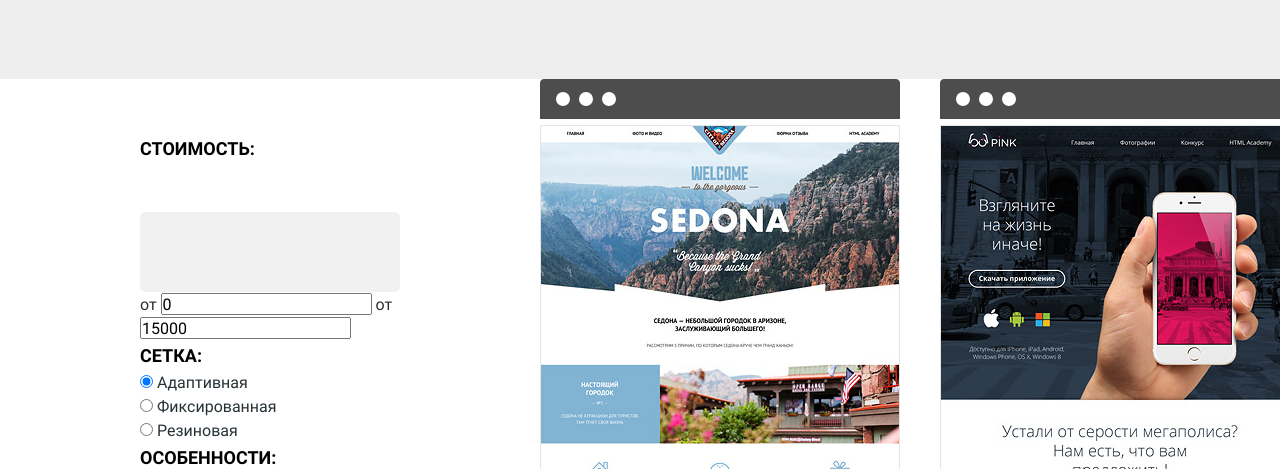
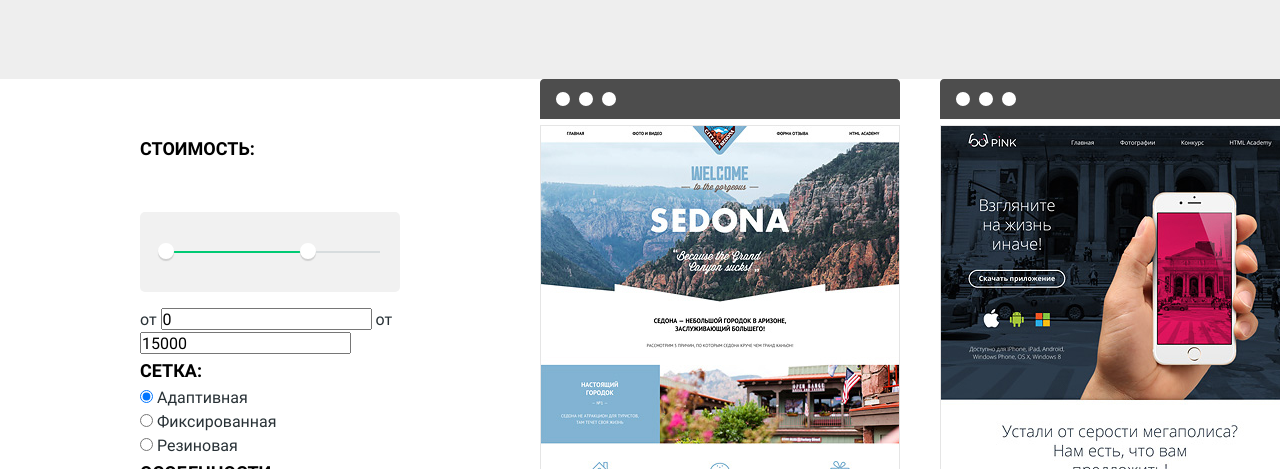
Before and after one commit to Quakush/Nerds, a website: page source/catalog.html in a window 1280 px wide. Shown: the part 276-745 px from the top of the page. Drawn offline with nearby package versions, Linux system fonts and the light colour scheme; files that its build step writes are made by us from their sources.

Commit message:
range toogle

```diff
--- a/source/sass/blocks/range.scss
+++ b/source/sass/blocks/range.scss
@@ -1,5 +1,43 @@
 .range__control {
+  position: relative;
   height: 80px;
+  margin-bottom: 15px;
+  padding-top: 39px;
+  padding-left: 20px;
+  padding-right: 20px;
   background-color: #f1f1f1;
   border-radius: 5px;
 }
+
+.range__scale {
+  height: 2px;
+  background-color: #d7dcde;
+}
+
+.range__bar {
+  width: 70%;
+  height: 2px;
+  background-color: #00ca74;
+}
+
+.range__toggle {
+  position: absolute;
+  top: 31px;
+  left: 0;
+  width: 4px;
+  height: 4px;
+  padding: 0;
+  border: 8px solid #ffffff;
+  background-color: #ababab;
+  box-shadow: 0 2px 1px 0 #cfcfcf;;
+  border-radius: 50%;
+  cursor: pointer;
+
+  &--min {
+    left: 18px;
+  }
+
+  &--max {
+    left: 160px;
+  }
+}
```
Also changed, not shown: build/css/style.min.css, 1 other file.
